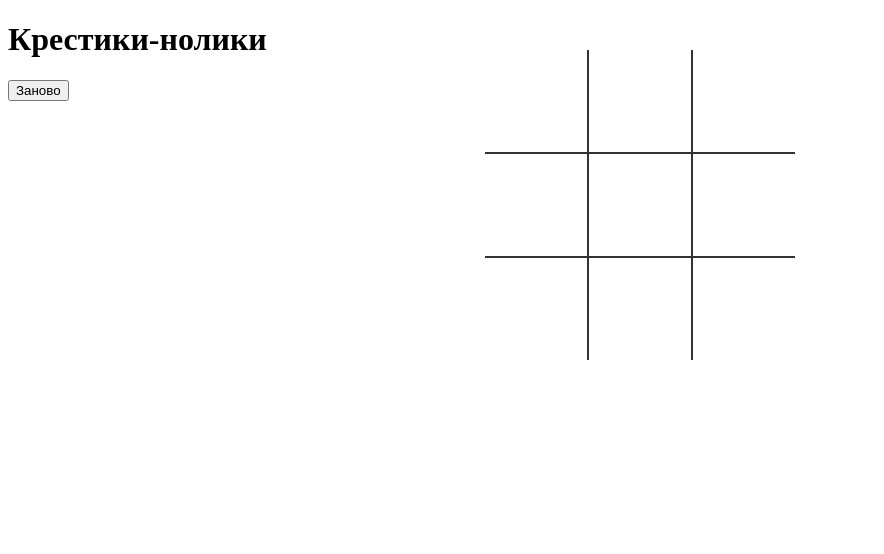
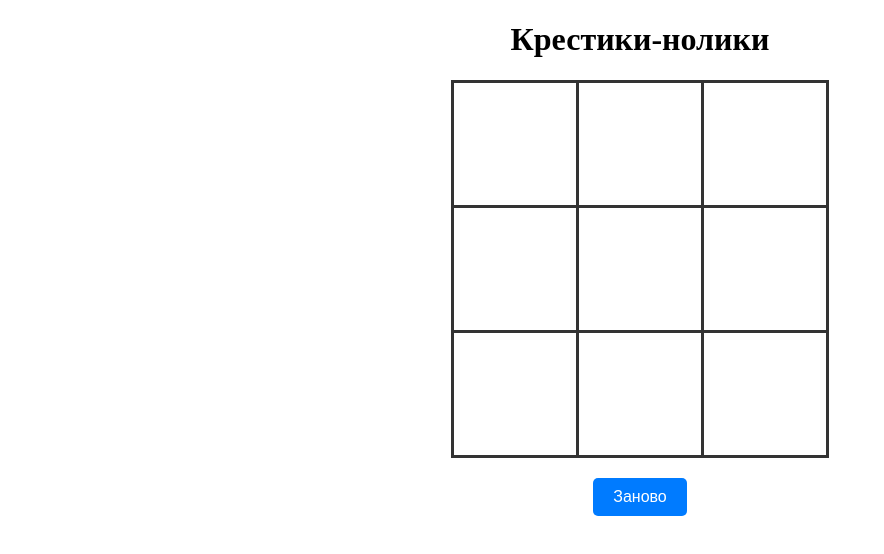
Before and after one commit to Daniil-Tsiunchyk/TicTacToe-MinimaxBot, a plain HTML site: page TicTacToe/index.html in a window 1280 px wide. Shown: the whole page, without its empty margins (0-884 px from the left). Drawn offline with Linux system fonts and the light colour scheme.

Commit message:
Update css

```diff
--- a/TicTacToe/index.html
+++ b/TicTacToe/index.html
@@ -5,12 +5,12 @@
     <meta charset="UTF-8">
     <title>Крестики-нолики</title>
     <link rel="stylesheet" href="style.css">
-
 </head>
 
 <body>
-
+    <div class="container">
         <h1>Крестики-нолики</h1>
+        <div class="game-board">
             <table>
                 <tr>
                     <td class="cell" id="0"></td>
@@ -28,10 +28,14 @@
                     <td class="cell" id="8"></td>
                 </tr>
             </table>
+        </div>
+        <div class="controls">
+            <button class="reset-button" onClick="startGame()">Заново</button>
+        </div>
         <div class="endgame">
             <div class="text"></div>
         </div>
-    <button onClick="startGame()">Заново</button>
+    </div>
     <script src="script.js"></script>
 </body>
 
--- a/TicTacToe/style.css
+++ b/TicTacToe/style.css
@@ -1,48 +1,58 @@
-td {
-    border: 2px solid #333;
-    height: 100px;
-    width: 100px;
+/* Global styles */
+.container {
+    width: 80%;
+    margin: auto;
+    text-align: center;
+}
+
+/* Table styles */
+.game-board table {
+    border-collapse: collapse;
+    margin: auto;
+    margin-top: 20px;
+}
+
+.game-board td {
+    border: 3px solid #333;
+    height: 120px;
+    width: 120px;
     text-align: center;
     vertical-align: middle;
-    font-family: "Comic Sans MS", cursive, sans-serif;
-    font-size: 70px;
+    font-family: "Arial", sans-serif;
+    font-size: 80px;
     cursor: pointer;
+    transition: background-color 0.3s ease;
 }
 
-table {
-    border-collapse: collapse;
-    position: absolute;
-    left: 50%;
-    margin-left: -155px;
-    top: 50px;
+.game-board td:hover {
+    background-color: rgba(0, 0, 0, 0.1);
 }
 
-table tr:first-child td {
-    border-top: 0;
+/* Button styles */
+.reset-button {
+    padding: 10px 20px;
+    font-size: 16px;
+    margin-top: 20px;
+    cursor: pointer;
+    background-color: #007bff;
+    color: white;
+    border: none;
+    border-radius: 5px;
+    transition: background-color 0.3s ease;
 }
 
-table tr:last-child td {
-    border-bottom: 0;
+.reset-button:hover {
+    background-color: #0056b3;
 }
 
-table tr td:first-child {
-    border-left: 0;
-}
-
-table tr td:last-child {
-    border-right: 0;
-}
-
+/* Endgame styles */
 .endgame {
     display: none;
-    width: 200px;
-    top: 120px;
-    position: absolute;
-    left: 50%;
+    width: 80%;
+    margin: auto;
+    margin-top: 20px;
     background-color: rgba(205, 133, 63, 0.8);
-    margin-left: -100px;
-    padding-top: 50px;
-    padding-bottom: 50px;
+    padding: 20px;
     text-align: center;
     border-radius: 5px;
     color: white;
```
Lines whose indentation alone changed are shown as unchanged.
